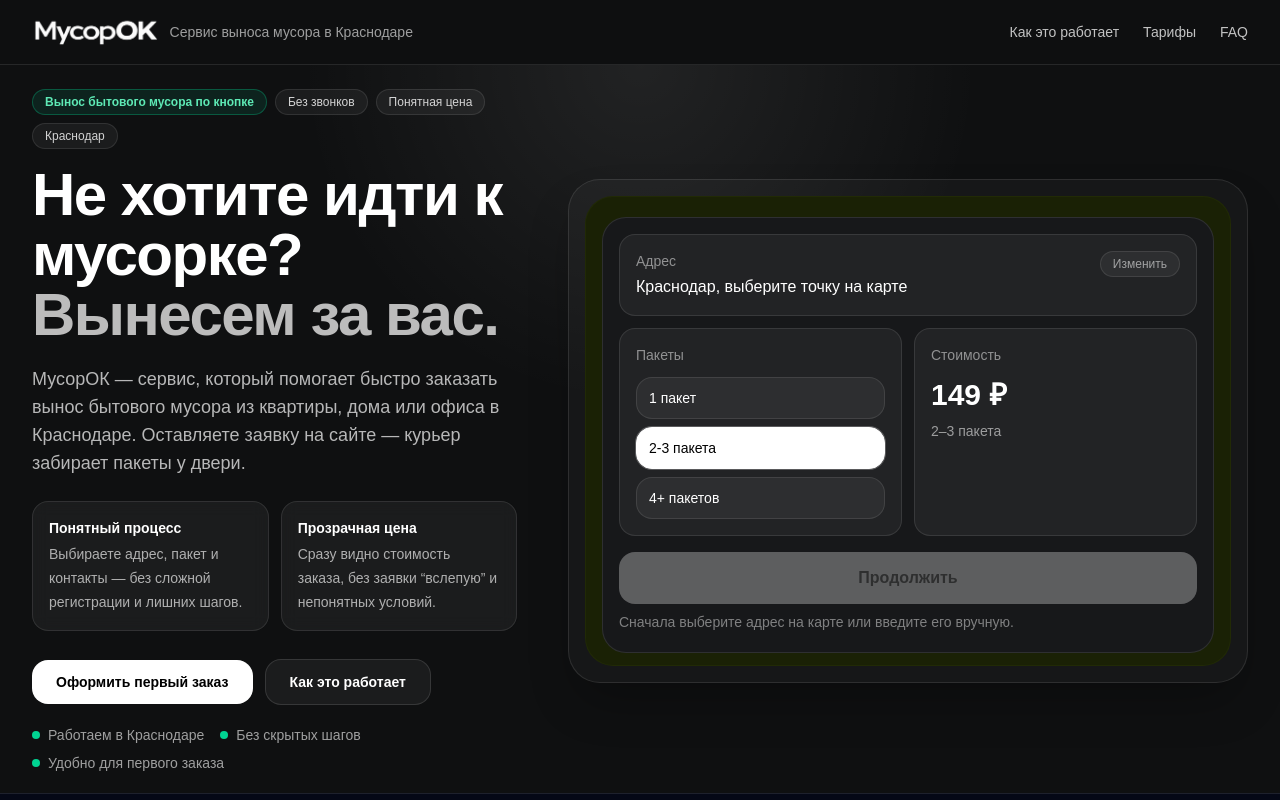
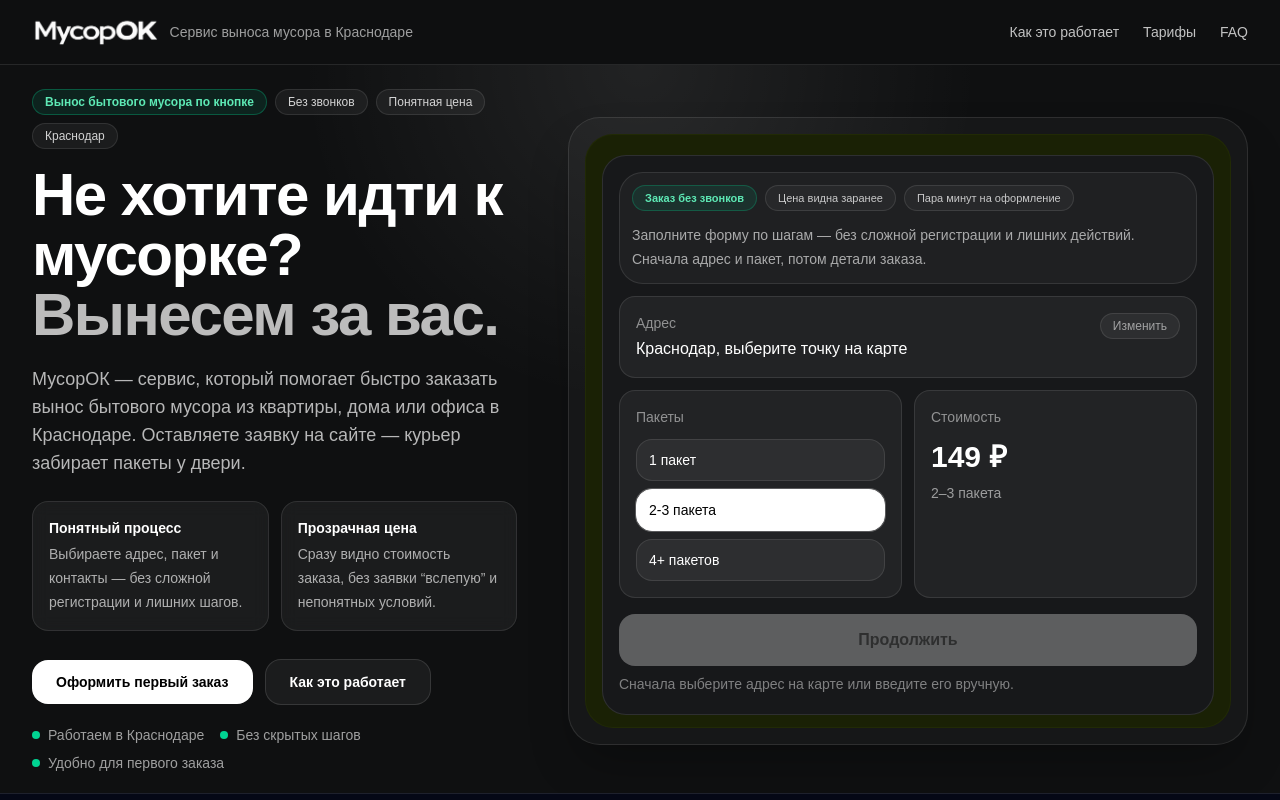
Before and after one commit to tionofficialwork/musorok-site, a Next.js app: page / in a window 1280 px wide. Shown: the top 800 px of the page. Built offline with nearby package versions, Linux system fonts and the light colour scheme; no server answers.

Commit message:
feat: add trust microcopy to order card for better form conversion

```diff
--- a/components/landing/OrderCard.tsx
+++ b/components/landing/OrderCard.tsx
@@ -7,8 +7,7 @@
 import { DEFAULT_ADDRESS_LABEL } from "@/lib/constants";
 
 export default function OrderCard(props: OrderCardProps) {
-  const isAddressSelected =
-    props.addressLabel !== DEFAULT_ADDRESS_LABEL;
+  const isAddressSelected = props.addressLabel !== DEFAULT_ADDRESS_LABEL;
 
   const addressSelectorProps = {
     isAddressOpen: props.isAddressOpen,
@@ -70,6 +69,26 @@
         <div className="rounded-[1.75rem] border border-[#2c3807]/40 bg-[#1a2105] p-3 lg:h-full lg:overflow-hidden lg:p-4">
           <div className="mt-1 rounded-3xl border border-white/10 bg-[#17181a] p-3 lg:h-full lg:overflow-y-auto lg:p-4">
             <div className="space-y-3">
+              {props.submitStatus !== "success" && (
+                <div className="rounded-3xl border border-white/10 bg-white/[0.035] p-3">
+                  <div className="flex flex-wrap items-center gap-2">
+                    <span className="inline-flex items-center rounded-full border border-emerald-400/25 bg-emerald-400/10 px-3 py-1 text-[11px] font-semibold text-emerald-300">
+                      Заказ без звонков
+                    </span>
+                    <span className="inline-flex items-center rounded-full border border-white/10 bg-white/[0.04] px-3 py-1 text-[11px] font-medium text-white/75">
+                      Цена видна заранее
+                    </span>
+                    <span className="inline-flex items-center rounded-full border border-white/10 bg-white/[0.04] px-3 py-1 text-[11px] font-medium text-white/75">
+                      Пара минут на оформление
+                    </span>
+                  </div>
+
+                  <p className="mt-3 text-sm leading-6 text-white/62">
+                    Заполните форму по шагам — без сложной регистрации и лишних
+                    действий. Сначала адрес и пакет, потом детали заказа.
+                  </p>
+                </div>
+              )}
 
               {props.orderStep === 1 && (
                 <AddressSelector {...addressSelectorProps} />
@@ -81,10 +100,7 @@
                   onNewOrder={props.onResetAfterSuccess}
                 />
               ) : props.orderStep === 1 ? (
-                <StepOne
-                  {...stepOneProps}
-                  onContinue={goToStepTwo}
-                />
+                <StepOne {...stepOneProps} onContinue={goToStepTwo} />
               ) : props.orderStep === 2 ? (
                 <StepTwo
                   {...stepTwoProps}
@@ -98,7 +114,6 @@
                   onPay={props.onSubmit}
                 />
               )}
-
             </div>
           </div>
         </div>
```
